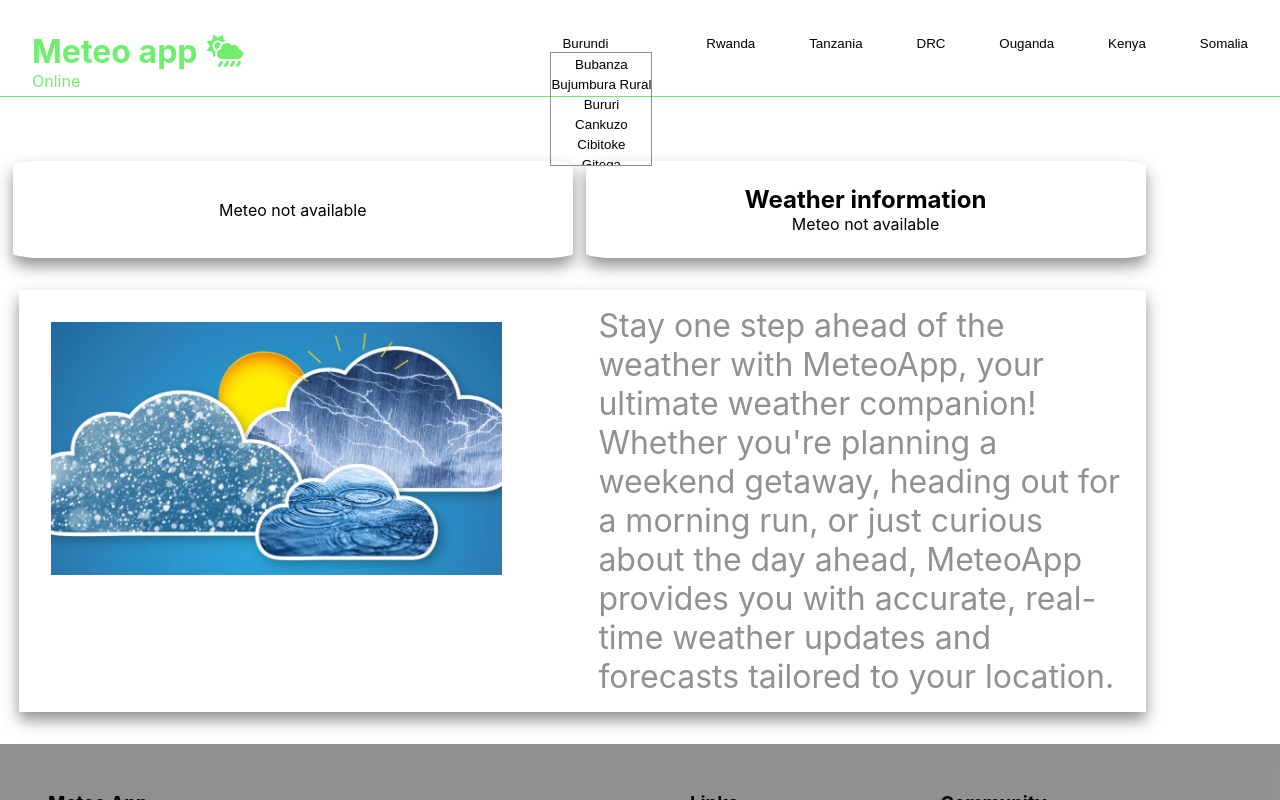
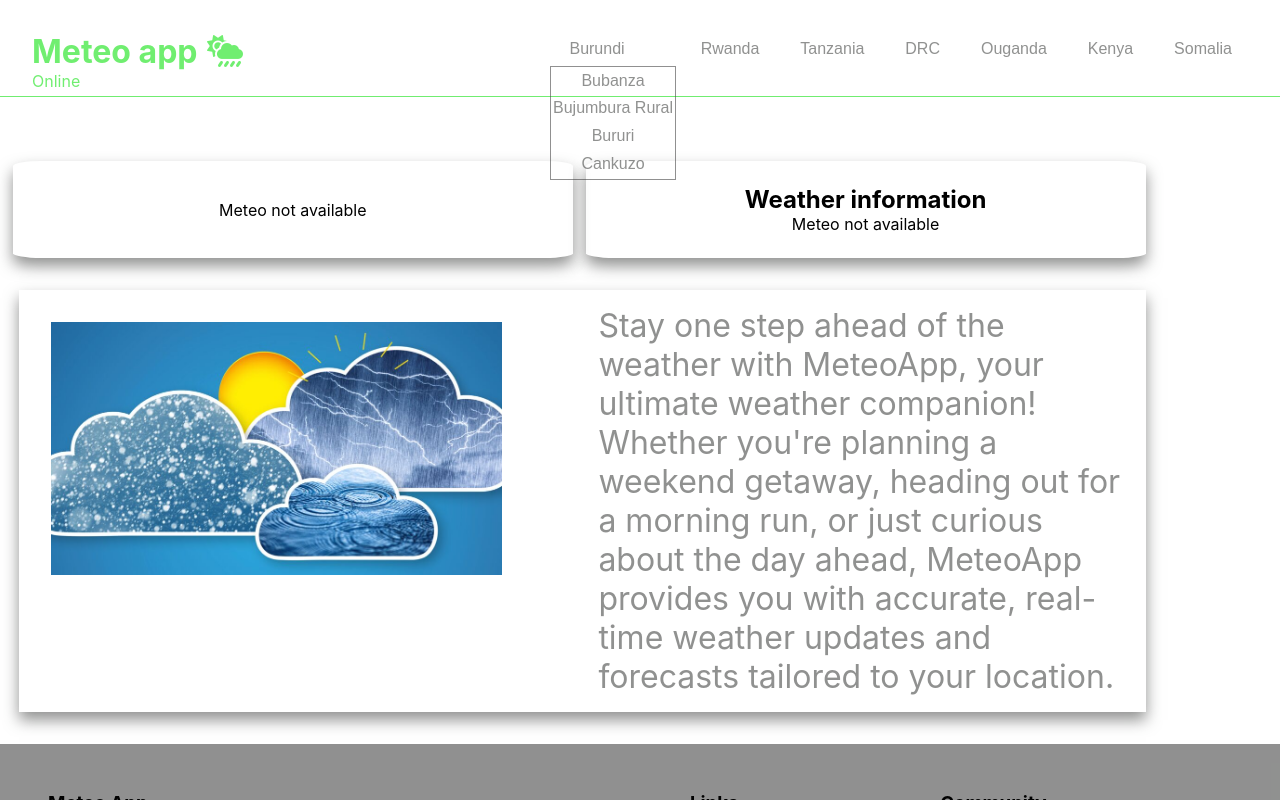
Before and after one commit to uzairsaid/ReactExericise, a React (Create React App) app: page / in a window 1280 px wide. Both pictures are taken after a click on the button "Burundi". Shown: the top 800 px of the page. Built offline with nearby package versions, Linux system fonts and the light colour scheme.

Commit message:
Added styles to button

```diff
--- a/src/components/Header.js
+++ b/src/components/Header.js
@@ -130,9 +130,6 @@ function Header() {
   const [status, setStatus] = useState("empty");
   const [isOnline, setisOnline] = useState(navigator.onLine);
   const [error, setError] = useState(null);
-  const [time, setTime] = useState(
-    new Date().toLocaleTimeString([], { hour: "2-digit", minute: "2-digit" })
-  );
   const appid = "dde0a4dcefbdab3fac4077a9e9c86a05";
   const [isSubmenuOPen, setIsSubmenuOPen] = useState(false);
   const [country, setCountry] = useState("");
@@ -150,6 +147,7 @@ function Header() {
     setCountry(selectedCountry);
     setIsSubmenuOPen(true);
   };
+
   const handleSubMenuClick = (e) => {
     const selectedProvince = e.target.name;
     const countryData = countriesLocalisation.find(
@@ -158,12 +156,12 @@ function Header() {
     const provData = countryData.provinces.find(
       (obj) => obj.provinceName === selectedProvince
     );
-    console.log(selectedProvince);
 
     const fetchData = async () => {
       try {
         console.log("data fecthing.....");
         setLoading(true);
+        setIsSubmenuOPen(false);
         const response = await fetch(
           `https://api.openweathermap.org/data/2.5/weather?lat=${provData.latitude}&lon=${provData.longitude}&appid=${appid}`
         );
@@ -204,20 +202,6 @@ function Header() {
     };
   }, []);
 
-  useEffect(() => {
-    setInterval(() => {
-      setTime(
-        new Date().toLocaleTimeString([], {
-          hour: "2-digit",
-          minute: "2-digit",
-        })
-      );
-    }, 60000);
-    return () => {
-      clearInterval(setTime);
-    };
-  }, []);
-
   if (error) return <div>Error: {error.message}</div>;
 
   return (
@@ -232,89 +216,157 @@ function Header() {
       <div className="menu-div">
         <ul className="menus">
           <li>
-            <button onClick={handleMenuClick} name="Burundi">
+            <button
+              onClick={handleMenuClick}
+              name="Burundi"
+              className="button-menu"
+            >
               Burundi
             </button>
 
             {isSubmenuOPen && (
               <ul className="submenus">
                 <li>
-                  <button onClick={handleSubMenuClick} name="Bubanza">
+                  <button
+                    onClick={handleSubMenuClick}
+                    name="Bubanza"
+                    className="button-submenu"
+                  >
                     Bubanza
                   </button>
                 </li>
                 <li>
-                  <button onClick={handleSubMenuClick} name="Bujumbura Rural">
+                  <button
+                    onClick={handleSubMenuClick}
+                    name="Bujumbura Rural"
+                    className="button-submenu"
+                  >
                     Bujumbura Rural
                   </button>
                 </li>
                 <li>
-                  <button onClick={handleSubMenuClick} name="Bururi">
+                  <button
+                    onClick={handleSubMenuClick}
+                    name="Bururi"
+                    className="button-submenu"
+                  >
                     Bururi
                   </button>
                 </li>
                 <li>
-                  <button onClick={handleSubMenuClick} name="Cankuzo">
+                  <button
+                    onClick={handleSubMenuClick}
+                    name="Cankuzo"
+                    className="button-submenu"
+                  >
                     Cankuzo
                   </button>
                 </li>
                 <li>
-                  <button onClick={handleSubMenuClick} name="Cibitoke">
+                  <button
+                    onClick={handleSubMenuClick}
+                    name="Cibitoke"
+                    className="button-submenu"
+                  >
                     Cibitoke
                   </button>
                 </li>
                 <li>
-                  <button onClick={handleSubMenuClick} name="Gitega">
+                  <button
+                    onClick={handleSubMenuClick}
+                    name="Gitega"
+                    className="button-submenu"
+                  >
                     Gitega
                   </button>
                 </li>
                 <li>
-                  <button onClick={handleSubMenuClick} name="Kayanza">
+                  <button
+                    onClick={handleSubMenuClick}
+                    name="Kayanza"
+                    className="button-submenu"
+                  >
                     Kayanza
                   </button>
                 </li>
                 <li>
-                  <button onClick={handleSubMenuClick} name="Karusi">
+                  <button
+                    onClick={handleSubMenuClick}
+                    name="Karusi"
+                    className="button-submenu"
+                  >
                     Karusi
                   </button>
                 </li>
                 <li>
-                  <button onClick={handleSubMenuClick} name="Mairie">
+                  <button
+                    onClick={handleSubMenuClick}
+                    name="Mairie"
+                    className="button-submenu"
+                  >
                     Mairie
                   </button>
                 </li>
                 <li>
-                  <button onClick={handleSubMenuClick} name="Makamba">
+                  <button
+                    onClick={handleSubMenuClick}
+                    name="Makamba"
+                    className="button-submenu"
+                  >
                     Makamba
                   </button>
                 </li>
                 <li>
-                  <button onClick={handleSubMenuClick} name="Mwaro">
+                  <button
+                    onClick={handleSubMenuClick}
+                    name="Mwaro"
+                    className="button-submenu"
+                  >
                     Mwaro
                   </button>
                 </li>
                 <li>
-                  <button onClick={handleSubMenuClick} name="Muyinga">
+                  <button
+                    onClick={handleSubMenuClick}
+                    name="Muyinga"
+                    className="button-submenu"
+                  >
                     Muyinga
                   </button>
                 </li>
                 <li>
-                  <button onClick={handleSubMenuClick} name="Muramvya">
+                  <button
+                    onClick={handleSubMenuClick}
+                    name="Muramvya"
+                    className="button-submenu"
+                  >
                     Muramvya
                   </button>
                 </li>
                 <li>
-                  <button onClick={handleSubMenuClick} name="Ngozi">
+                  <button
+                    onClick={handleSubMenuClick}
+                    name="Ngozi"
+                    className="button-submenu"
+                  >
                     Ngozi
                   </button>
                 </li>
                 <li>
-                  <button onClick={handleSubMenuClick} name="Rutana">
+                  <button
+                    onClick={handleSubMenuClick}
+                    name="Rutana"
+                    className="button-submenu"
+                  >
                     Rutana
                   </button>
                 </li>
                 <li>
-                  <button onClick={handleSubMenuClick} name="Ruyigi">
+                  <button
+                    onClick={handleSubMenuClick}
+                    name="Ruyigi"
+                    className="button-submenu"
+                  >
                     Ruyigi
                   </button>
                 </li>
@@ -322,22 +374,34 @@ function Header() {
             )}
           </li>
           <li>
-            <button name="Rwanda">Rwanda</button>
+            <button name="Rwanda" className="button-menu">
+              Rwanda
+            </button>
           </li>
           <li>
-            <button name="Tanzania">Tanzania</button>
+            <button name="Tanzania" className="button-menu">
+              Tanzania
+            </button>
           </li>
           <li>
-            <button name="DRC">DRC</button>
+            <button name="DRC" className="button-menu">
+              DRC
+            </button>
           </li>
           <li>
-            <button name="Ouganda">Ouganda</button>
+            <button name="Ouganda" className="button-menu">
+              Ouganda
+            </button>
           </li>
           <li>
-            <button name="Kenya">Kenya</button>
+            <button name="Kenya" className="button-menu">
+              Kenya
+            </button>
           </li>
           <li>
-            <button name="Somalia">Somalia</button>
+            <button name="Somalia" className="button-menu">
+              Somalia
+            </button>
           </li>
         </ul>
       </div>
--- a/src/style/header.scss
+++ b/src/style/header.scss
@@ -35,14 +35,35 @@
       color: $secondary-color;
     }
 
-    li button {
+    li .button-menu {
       border: none;
       background-color: transparent;
       cursor: pointer;
       width: 100%;
+      font-size: 1rem;
+      padding: 0.5rem 1rem;
+      color: $secondary-color;
       &:hover {
         border: 0.1rem $primary-color solid;
-        border-radius: 15%;
+        border-radius: 10%;
+        color: white;
+        background-color: $primary-color;
+      }
+    }
+
+    li .button-submenu {
+      border: none;
+      background-color: transparent;
+      cursor: pointer;
+      width: 100%;
+      font-size: 1rem;
+      padding: 0.3rem 0.1rem;
+      color: $secondary-color;
+      &:hover {
+        border: 0.1rem $primary-color solid;
+        border-radius: 10%;
+        color: white;
+        background-color: $primary-color;
       }
     }
   }
```
